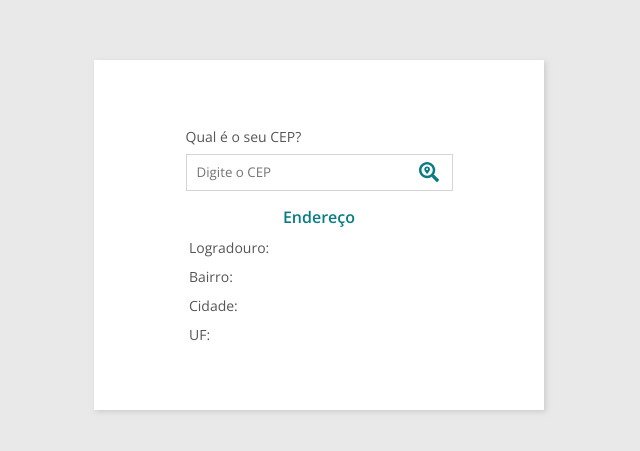
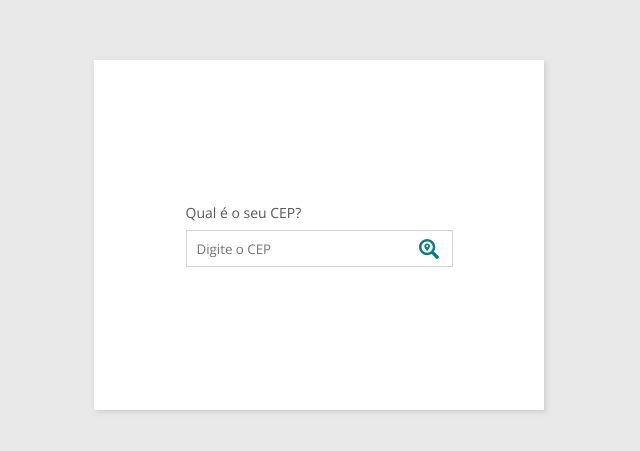
Before and after one commit to lahgomes/viacep, a React (Create React App) app: page / in a window 1280 px wide. Shown: the part 165-616 px from the top of the page, without its empty margins (321-961 px from the left). Built offline with nearby package versions, Linux system fonts and the light colour scheme.

Commit message:
instalando Proptypes e definindo props no componente Input

```diff
--- a/package.json
+++ b/package.json
@@ -6,6 +6,7 @@
     "@testing-library/jest-dom": "^5.11.4",
     "@testing-library/react": "^11.1.0",
     "@testing-library/user-event": "^12.1.10",
+    "prop-types": "^15.7.2",
     "react": "^17.0.2",
     "react-dom": "^17.0.2",
     "react-icons": "^4.3.1",
--- a/src/App.jsx
+++ b/src/App.jsx
@@ -1,3 +1,5 @@
+import { useState, useEffect } from 'react'
+
 import Input from './components/Input';
 import Label from './components/Label';
 import Button from './components/Button';
@@ -5,17 +7,26 @@ import Result from './components/Result';
 import './styles/app.css';
 
 function App() {
+
+  const [showResult, setShowResult] = useState(false)
+
   return (
-
     <div className="container">
       <div className="search">
         <Label />
         <div className="search__item">
-          <Input />
+          <Input
+            type="search"
+            id="cep"
+            placeholder="Digite o CEP"
+          />
           <Button />
         </div>
       </div>
-      <Result />
+
+      {showResult ? (
+        <Result />
+      ) : null}
     </div>
   );
 }
--- a/src/components/Input/index.jsx
+++ b/src/components/Input/index.jsx
@@ -1,5 +1,24 @@
-const Input = () => (
-  <input id="cep" className="search__input" type="text" placeholder="Digite o CEP"/>
+import PropTypes from 'prop-types'
+
+const Input = ({ type = "text", id, placeholder, ...props }) => (
+  <input
+    type={type}
+    id={id}
+    name={id}
+    placeholder={placeholder}
+    {...props}
+    className="search__input"
+  />
 )
 
+/* Input.defaultProps = {
+  type: "text"
+} */
+
+Input.propTypes = {
+  type: PropTypes.string.isRequired,
+  id: PropTypes.string.isRequired,
+  placeholder: PropTypes.string
+}
+
 export default Input;
```
Also changed, not shown: 1 other file (tests, documents, lock files or other folders).
